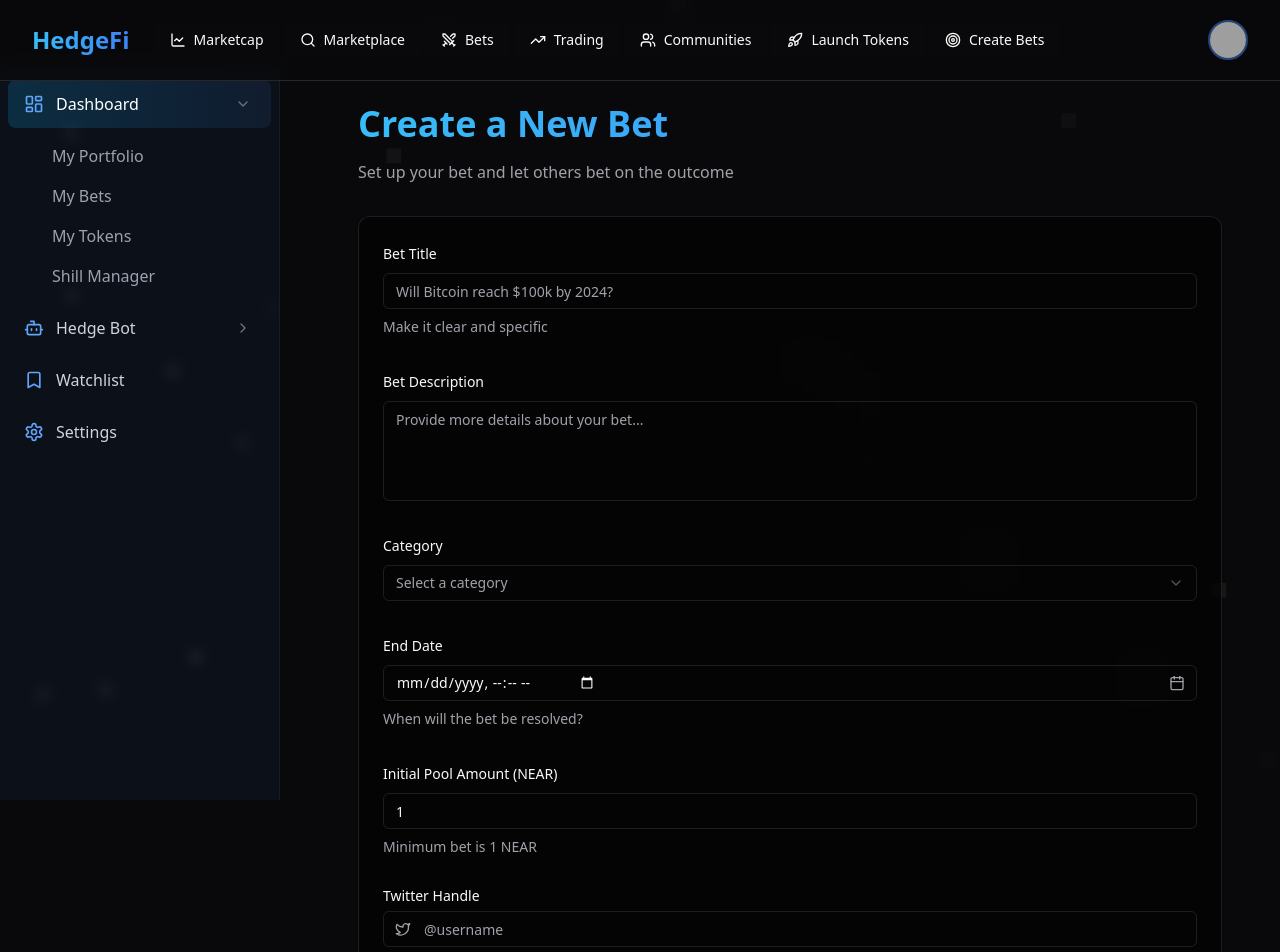
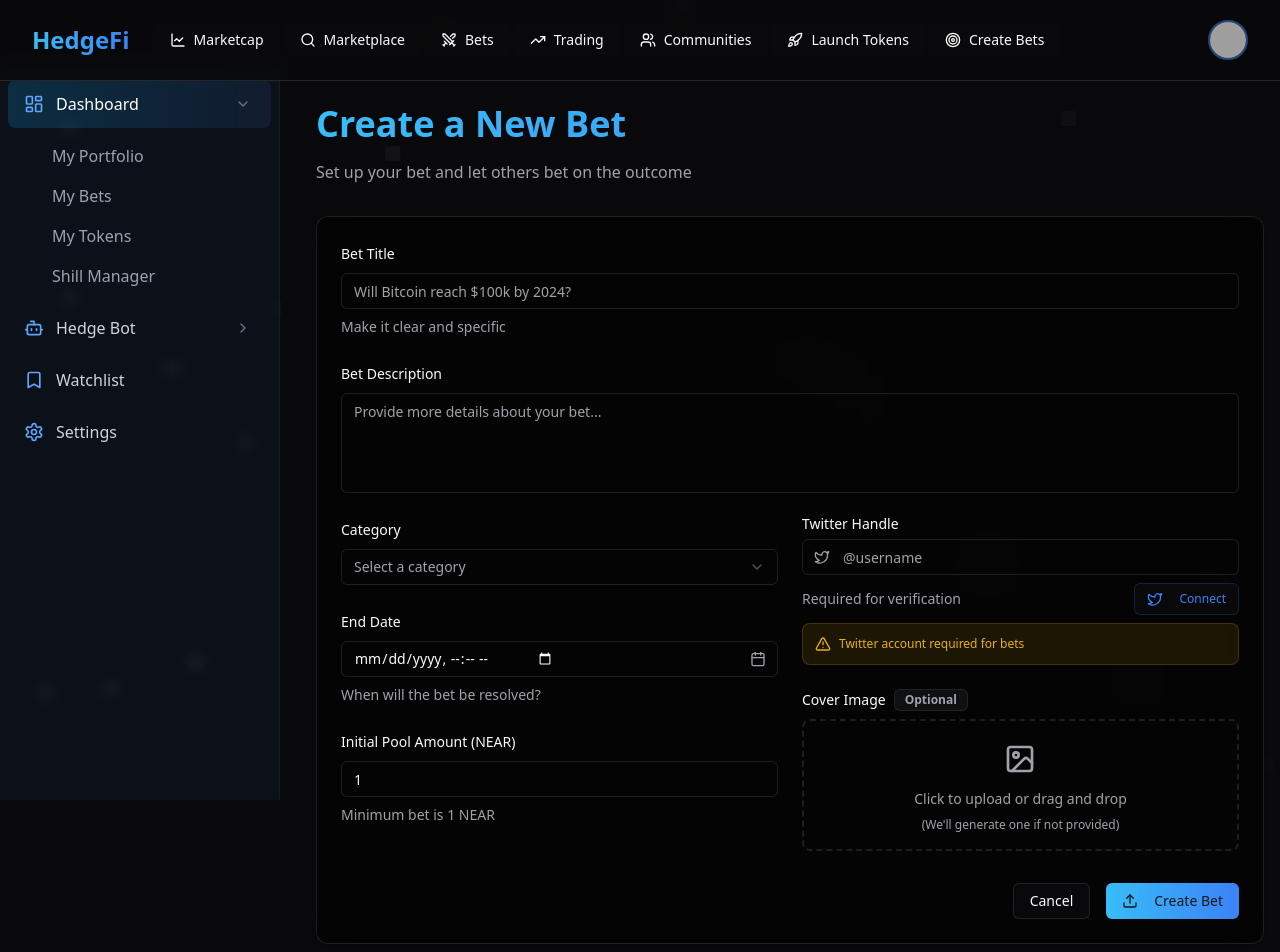
Before and after one commit to gokulnpc/HedgeFi, a Next.js app in the folder frontend/: page /bets/create in a window 1280 px wide. Shown: the top 952 px of the page. Built offline with nearby package versions, Linux system fonts and the light colour scheme; sample sign-in values are in the browser's storage; grey boxes are pictures that could not be loaded.

Commit message:
Updated bet creation page

```diff
--- a/frontend/app/bets/create/page.tsx
+++ b/frontend/app/bets/create/page.tsx
@@ -278,7 +278,7 @@ export default function CreateBet() {
   return (
     <AppLayout showFooter={false}>
       <GridBackground />
-      <div className="container max-w-4xl mx-auto px-4 pt-6 pb-16">
+      <div className="container max-w-full mx-auto px-4 pt-6 pb-16">
         <motion.div
           initial={{ opacity: 0, y: 20 }}
           animate={{ opacity: 1, y: 0 }}
@@ -298,9 +298,9 @@ export default function CreateBet() {
               <Form {...form}>
                 <form
                   onSubmit={form.handleSubmit(onSubmit)}
-                  className="space-y-8"
+                  className="space-y-6"
                 >
-                  {/* Title */}
+                  {/* Title - Full Width */}
                   <FormField
                     control={form.control}
                     name="title"
@@ -322,7 +322,7 @@ export default function CreateBet() {
                     )}
                   />
 
-                  {/* Description */}
+                  {/* Description - Full Width */}
                   <FormField
                     control={form.control}
                     name="description"
@@ -341,6 +341,10 @@ export default function CreateBet() {
                     )}
                   />
 
+                  {/* Two Column Layout for remaining fields */}
+                  <div className="grid grid-cols-1 md:grid-cols-2 gap-6">
+                    {/* Left Column */}
+                    <div className="space-y-6">
                       {/* Category */}
                       <FormField
                         control={form.control}
@@ -412,12 +416,17 @@ export default function CreateBet() {
                                 {...field}
                               />
                             </FormControl>
-                        <FormDescription>Minimum bet is 1 NEAR</FormDescription>
+                            <FormDescription>
+                              Minimum bet is 1 NEAR
+                            </FormDescription>
                             <FormMessage />
                           </FormItem>
                         )}
                       />
+                    </div>
 
+                    {/* Right Column */}
+                    <div className="space-y-6">
                       {/* Twitter Handle (Required) */}
                       <FormField
                         control={form.control}
@@ -426,7 +435,8 @@ export default function CreateBet() {
                           <FormItem>
                             <div className="flex items-center gap-2">
                               <FormLabel>Twitter Handle</FormLabel>
-                          {twitterInfo?.connected && !twitterHandleChanged && (
+                              {twitterInfo?.connected &&
+                                !twitterHandleChanged && (
                                   <Badge
                                     variant="outline"
                                     className="bg-blue-500/10 text-blue-500 border-blue-500/20"
@@ -434,7 +444,8 @@ export default function CreateBet() {
                                     Connected
                                   </Badge>
                                 )}
-                          {twitterInfo?.connected && twitterHandleChanged && (
+                              {twitterInfo?.connected &&
+                                twitterHandleChanged && (
                                   <Badge
                                     variant="outline"
                                     className="bg-yellow-500/10 text-yellow-500 border-yellow-500/20"
@@ -459,7 +470,7 @@ export default function CreateBet() {
                             </FormControl>
                             <div className="flex items-center justify-between mt-2">
                               <FormDescription>
-                            Your Twitter handle is required for verification
+                                Required for verification
                               </FormDescription>
                               {!twitterInfo?.connected && (
                                 <Button
@@ -473,7 +484,8 @@ export default function CreateBet() {
                                   Connect
                                 </Button>
                               )}
-                          {twitterInfo?.connected && twitterHandleChanged && (
+                              {twitterInfo?.connected &&
+                                twitterHandleChanged && (
                                   <Button
                                     type="button"
                                     variant="outline"
@@ -490,8 +502,7 @@ export default function CreateBet() {
                               <div className="flex items-center gap-2 p-3 mt-2 rounded-lg bg-yellow-500/10 border border-yellow-500/20">
                                 <AlertTriangle className="h-4 w-4 text-yellow-500 flex-shrink-0" />
                                 <p className="text-xs text-yellow-500">
-                              You must connect your Twitter account to create
-                              predictions.
+                                  Twitter account required for bets
                                 </p>
                               </div>
                             )}
@@ -519,7 +530,7 @@ export default function CreateBet() {
                               <div className="space-y-4">
                                 <div
                                   className={cn(
-                                "flex items-center justify-center border-2 border-dashed rounded-lg p-6 transition-colors",
+                                    "flex items-center justify-center border-2 border-dashed rounded-lg p-4 transition-colors",
                                     "border-white/10 hover:border-white/20"
                                   )}
                                 >
@@ -531,20 +542,21 @@ export default function CreateBet() {
                                       <div className="relative w-full aspect-video rounded-lg overflow-hidden">
                                         {/* eslint-disable-next-line @next/next/no-img-element */}
                                         <img
-                                      src={previewImage || "/placeholder.svg"}
+                                          src={
+                                            previewImage || "/placeholder.svg"
+                                          }
                                           alt="Preview"
                                           className="object-cover"
                                         />
                                       </div>
                                     ) : (
                                       <>
-                                    <ImageIcon className="h-8 w-8 text-muted-foreground" />
-                                    <span className="text-sm text-muted-foreground">
+                                        <ImageIcon className="h-11 w-8 text-muted-foreground" />
+                                        <span className="text-sm text-muted-foreground text-center">
                                           Click to upload or drag and drop
                                         </span>
-                                    <span className="text-xs text-muted-foreground">
-                                      (If not provided, we'll generate one for
-                                      you)
+                                        <span className="text-xs text-muted-foreground text-center">
+                                          (We'll generate one if not provided)
                                         </span>
                                       </>
                                     )}
@@ -563,17 +575,15 @@ export default function CreateBet() {
                                 </div>
                               </div>
                             </FormControl>
-                        <FormDescription>
-                          Upload a cover image for your bet or let us generate
-                          one for you
-                        </FormDescription>
                             <FormMessage />
                           </FormItem>
                         )}
                       />
+                    </div>
+                  </div>
 
-                  {/* Submit Button */}
-                  <div className="flex justify-end gap-4">
+                  {/* Submit Button - Full Width */}
+                  <div className="flex justify-end gap-4 pt-2">
                     <Button
                       type="button"
                       variant="outline"
```
Lines whose indentation alone changed are shown as unchanged.
